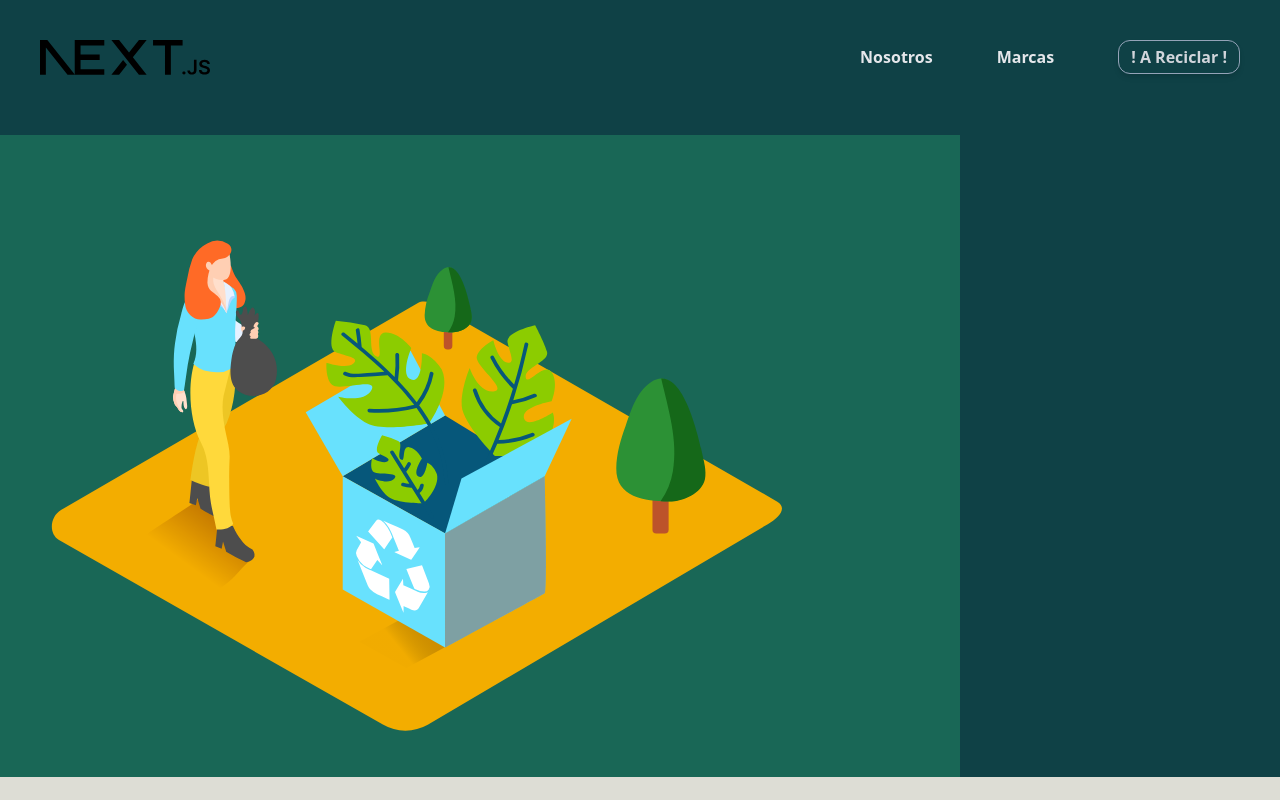
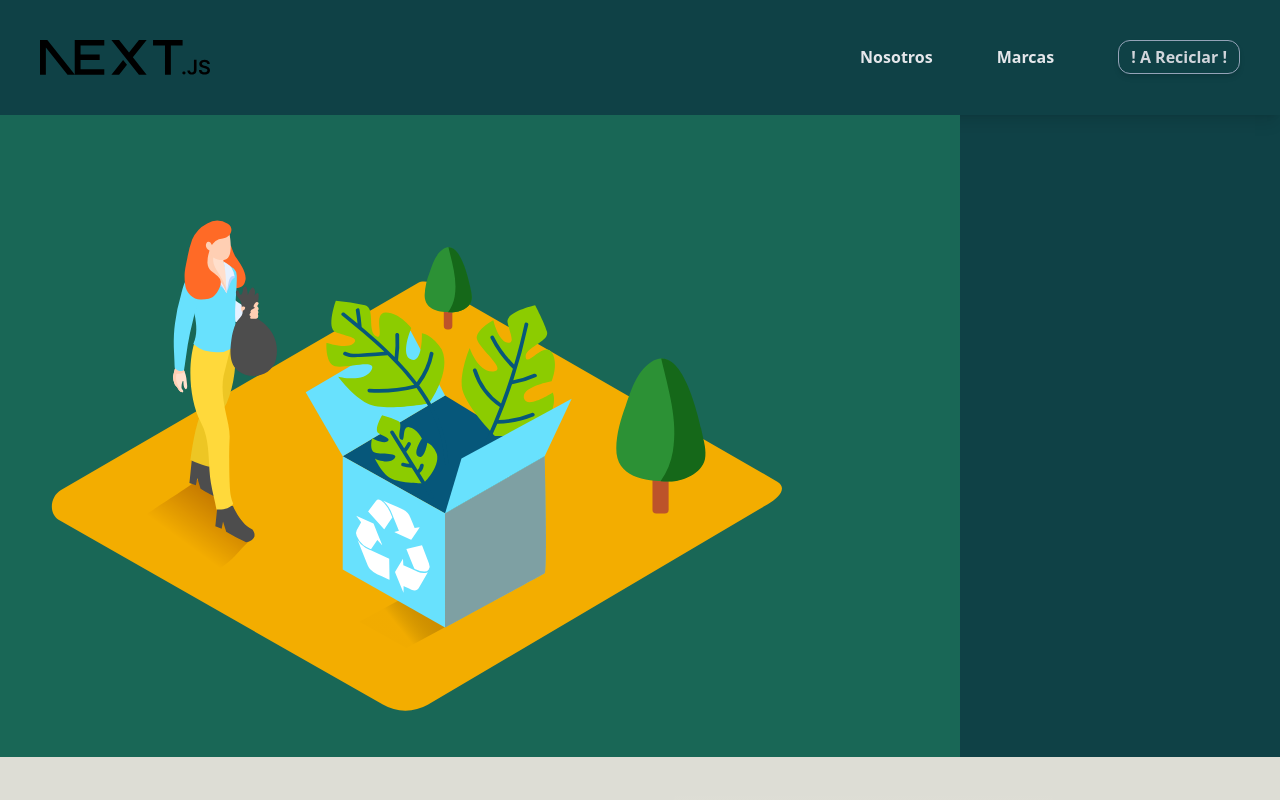
Before and after one commit to DavidRamirez20/proyecto-algoritmia, a Next.js app: page / in a window 1280 px wide. Shown: the top 800 px of the page. Built offline with nearby package versions, Linux system fonts and the light colour scheme.

Commit message:
Edición navbar

```diff
--- a/components/navbar.tsx
+++ b/components/navbar.tsx
@@ -3,7 +3,7 @@ import Link from "next/link";
 
 const Navbar = () => {
    return (
-      <nav className="hidden lg:flex flex-row justify-between m-5 p-5 md">
+      <nav className="hidden lg:flex flex-row justify-between p-10 md shadow-lg">
          <div>
             <Link href='/'>
                   <Image
--- a/pages/index.tsx
+++ b/pages/index.tsx
@@ -9,7 +9,7 @@ export default function Home() {
   return (
     <MainLayout>
       <section className='flex flex-row h-2/6'>
-        <div className='flex w-3/4 bg-[#196756] mt-5 p-5'>
+        <div className='flex w-3/4 bg-[#196756] p-5'>
           <Image
             src='/Recycling_Isometric.svg'
             width={800}
```
